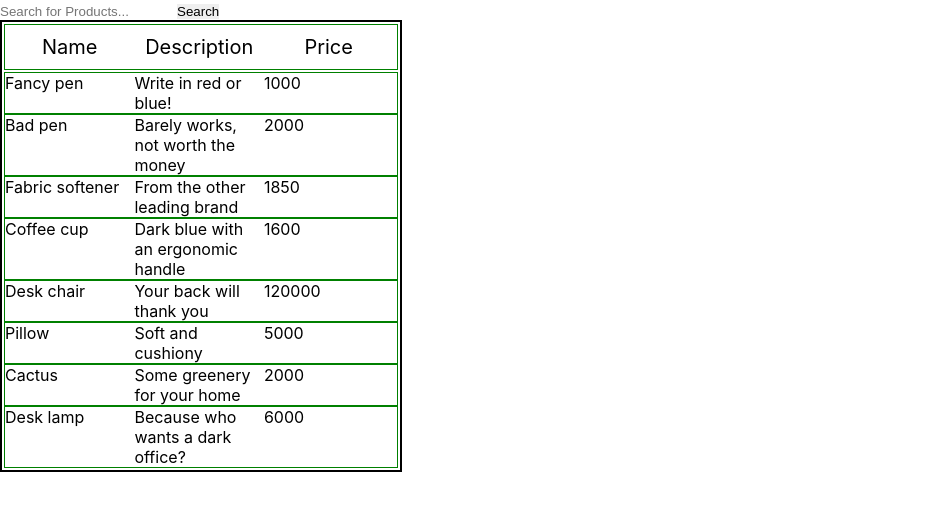
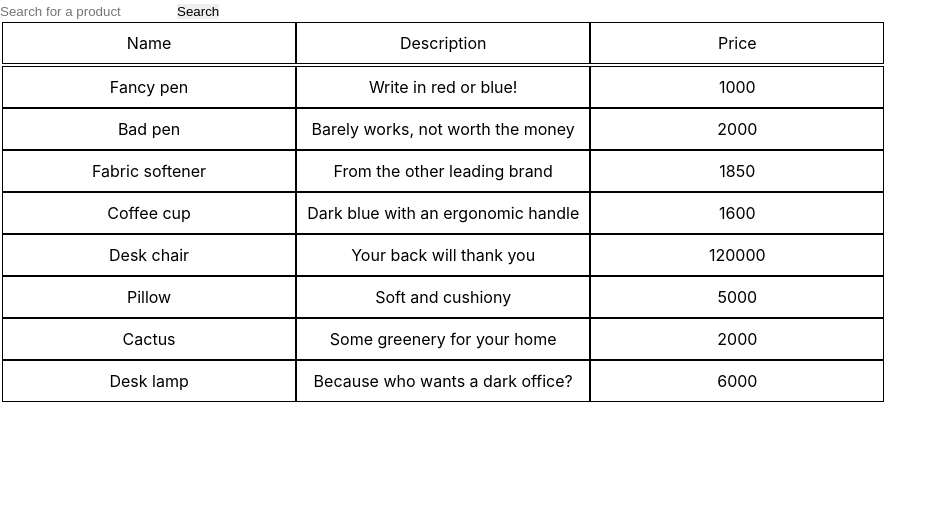
Before and after one commit to tpadilla10117/shopify_interview, a React (Create React App) app: page / in a window 1280 px wide. Shown: the top 510 px of the page, without its empty margins (0-947 px from the left). Built offline with nearby package versions, Linux system fonts and the light colour scheme.

Commit message:
working on shopify question

```diff
--- a/src/frontend/components/App.js
+++ b/src/frontend/components/App.js
@@ -1,7 +1,7 @@
 import React from 'react';
-import { CSSTransition } from 'react-transition-group';
-import { Routes, Route } from 'react-router-dom';
-import { Table } from './utils';
+/* import { CSSTransition } from 'react-transition-group';
+import { Routes, Route } from 'react-router-dom'; */
+import { Table, Table2 } from './utils';
 /* import {
 
 } from './utils'; */
@@ -12,11 +12,11 @@ function App() {
   return (
     <main className="App">
 
-      {/*  */}
-    < Table />
+
+    {/* < Table /> */}
 
 
-      {/*  */}
+      <Table2 />
 
     </main>
   );
--- a/src/frontend/components/App.scss
+++ b/src/frontend/components/App.scss
@@ -41,3 +41,4 @@
 
 @import "variables.scss";
 @import "../components//layout//Table.scss";
+@import "../components/layout/Table2/Table2.scss";
--- a/src/frontend/components/layout/Table.scss
+++ b/src/frontend/components/layout/Table.scss
@@ -1,6 +1,6 @@
 .table-parent-container {
 
-    .table-wrapper {
+   /*  .table-wrapper {
         border: 2px solid black;
 
 
@@ -8,7 +8,6 @@
             display: flex;
             justify-content: space-evenly;
             font-size: $p-txt-size;
-            /* border: 1px solid blue; */
             padding: 10px;
         }
 
@@ -19,6 +18,6 @@
             grid-template-columns: 33% 33% 33%;
         }
 
-    }
+    } */
 
 }
--- /dev/null
+++ b/src/frontend/components/layout/Table2/Table2.jsx
@@ -0,0 +1,127 @@
+import React, { useState } from 'react';
+
+
+/*
+- Input: data like [ {} ]
+- Output: show product name, deacription, price
+
+
+- Considerations:
+    - search results return matches AND partial matches from name and description fields
+
+    - Results case insensitive
+    - ignore leading / trailing spaces -> how?
+
+- Interactions & Edge Cases -
+    - users can navigate and submit search form using a keyboard or mouse
+    - if no results, display 'No results found' INSTEAD of product grid
+    - prevemt searches when there is no value in the search field
+
+
+- Possible Approach:
+
+    - 1) save input data in a variable.  I'm going to save it in React state with useState
+
+    - 2) Need to create a basic searchbar, and a form that populates the data -> UI components
+
+    - 3) Make sure I can target an input from the search bar -> want to be able to read string inputs so I can manipulate that data
+
+    Functionality:
+        - 4) With the string input, need to compensate for leading / trailing spaces, as well as check for partial matches
+            - e.g. trailing spaces - I can use .trim()
+            - for matches / partial matches -> I can use the .filter() method based on some conditions
+                - so I can check to see if a query has a lowercasedletter in its name or description since it's case insensitive
+
+        - 5) if no results, return 'No Results Found' instead of product grid
+
+*/
+
+function Table2() {
+
+    const [ items ] = useState([
+        {id: 198355, name: "Fancy pen", description: "Write in red or blue!", price: 1000},
+        {id: 168031, name: "Bad pen", description: "Barely works, not worth the money", price: 2000},
+        {id: 296110, name: "Fabric softener", description: "From the other leading brand ", price: 1850},
+        {id: 183544, name: "Coffee cup", description: "Dark blue with an ergonomic handle", price: 1600},
+        {id: 174200, name: "Desk chair", description: "Your back will thank you", price: 120000},
+        {id: 203287, name: "Pillow", description: "Soft and cushiony", price: 5000},
+        {id: 107058, name: "Cactus", description: "Some greenery for your home", price: 2000},
+        {id: 226912, name: "Desk lamp", description: "Because who wants a dark office?", price: 6000}
+       ]);
+
+       const [ query, setQuery ] = useState('')
+
+
+       function searchInputHandler() {
+           console.log(query)
+       };
+
+
+  return (
+    <section className='table-parent-container'>
+        <div className='table-searchbar-container'>
+            <input
+                id='table-searchbar'
+                className='table-searchbar'
+                placeholder='Search for a product'
+                value={query}
+                onChange={ event => setQuery(event.target.value)}
+            />
+            <label htmlFor='table-searchbar'></label>
+
+            <button className='table-searchbar-btn'
+                onClick={searchInputHandler}
+            >
+                Search
+            </button>
+
+        </div>
+
+        <table className='table-wrapper'>
+            <tbody>
+                <tr className='table-rows'>
+                    <td className='table-heading'>
+                        Name
+                    </td>
+                    <td className='table-heading'>
+                        Description
+                    </td>
+                    <td className='table-heading'>
+                        Price
+                    </td>
+                </tr>
+            </tbody>
+
+            <tbody>
+
+                {items.map( (tabledata) => {
+                    return (
+                        <tr
+                            id={tabledata.id}
+                            key={tabledata.id}
+                            className='table-rows'
+                        >
+                            <td className='table-name-cell'>
+                                {tabledata.name}
+                            </td>
+                            <td className='table-name-cell'>
+                                {tabledata.description}
+                            </td>
+                            <td className='table-name-cell'>
+                                {tabledata.price}
+                            </td>
+
+                        </tr>
+                    )
+                })}
+            </tbody>
+
+        </table>
+
+    </section>
+  )
+
+
+}
+
+export default Table2;
--- /dev/null
+++ b/src/frontend/components/layout/Table2/Table2.scss
@@ -0,0 +1,29 @@
+.table-parent-container {
+
+
+    .table-searchbar-container {
+
+
+        .table-searchbar {
+
+        }
+    }
+
+    .table-wrapper {
+        /* border: 2px solid black; */
+
+        .table-rows {
+            display: grid;
+            grid-template-columns: 1fr 1fr 1fr;
+            /* border: 1px solid green; */
+
+            .table-heading, .table-name-cell {
+                display: flex;
+                justify-content: space-evenly;
+                padding: 10px;
+                border: 1px solid black;
+            }
+        }
+    }
+
+}
--- a/src/frontend/components/utils.js
+++ b/src/frontend/components/utils.js
@@ -2,7 +2,7 @@
 
     /* "layout" components: */
     export { default as Table } from '../../frontend/components/layout/Table.jsx';
-
+    export { default as Table2 } from '../../frontend/components/layout/Table2/Table2.jsx';
 
 
 /* -------------------------------------------------------------------------- */
```
